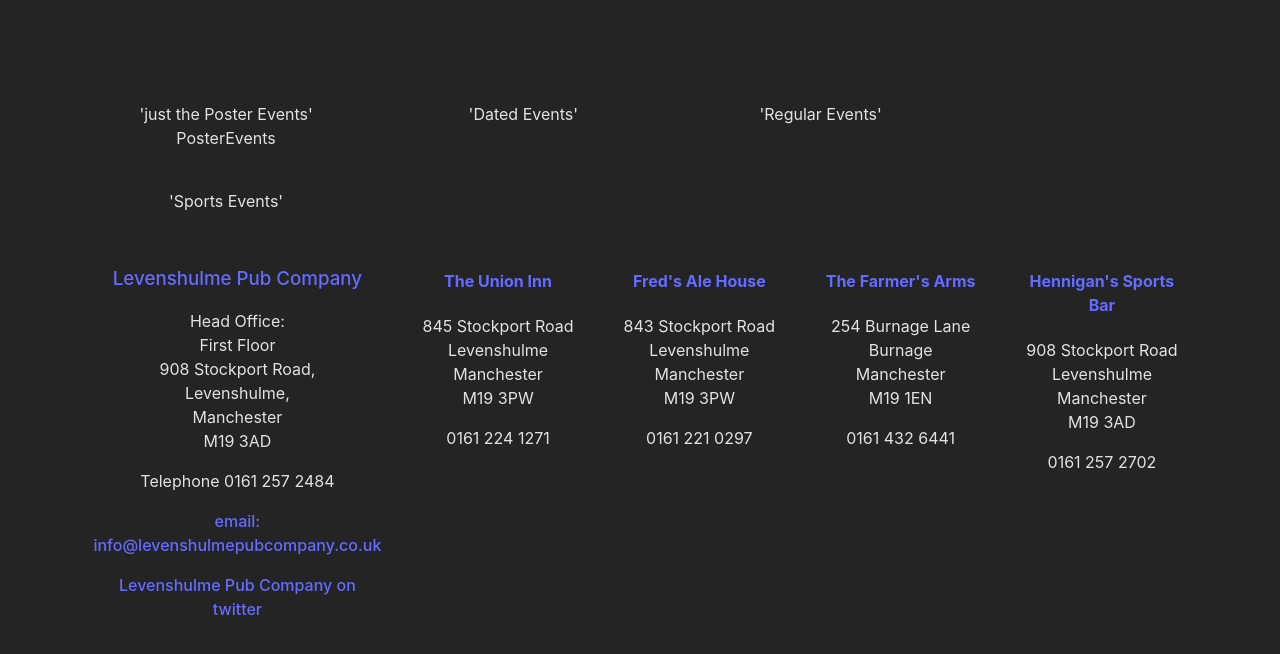
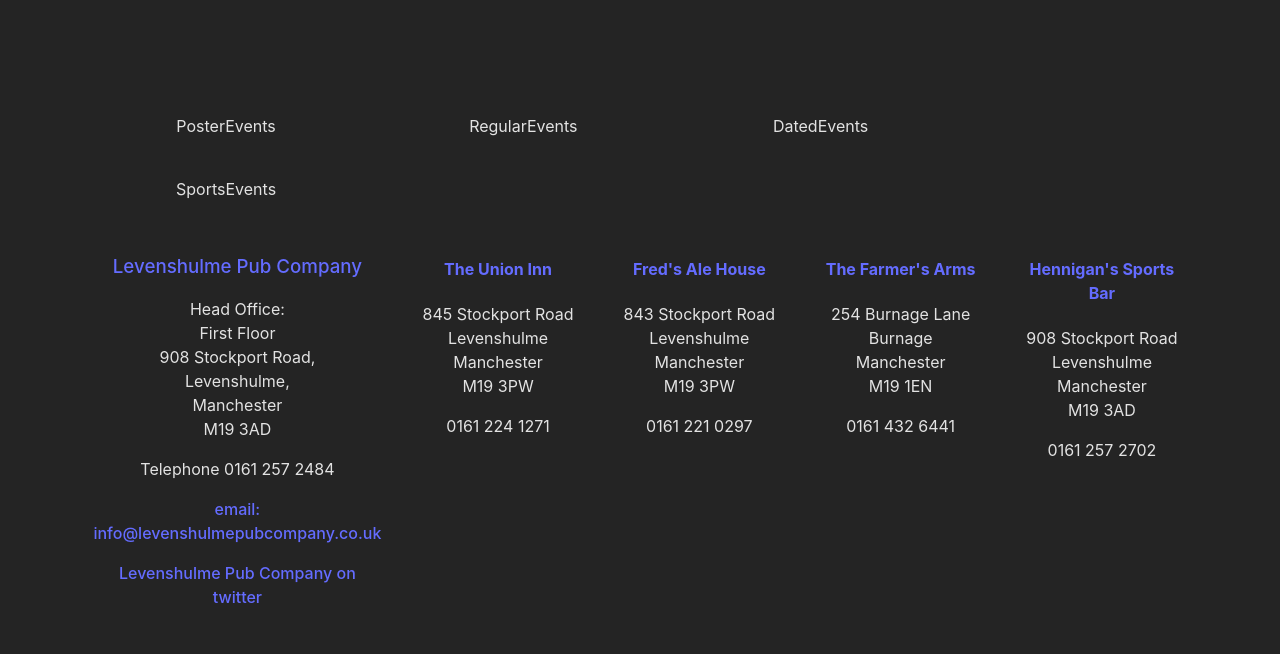
Before and after one commit to chriswright61dev/freds_rq_r6_vite, a React (Vite) app: page /events in a window 1280 px wide. Shown: the top 654 px of the page. Built offline with nearby package versions, Linux system fonts and the light colour scheme.

Commit message:
made empty components for events

```diff
--- /dev/null
+++ b/src/modules/events/DatedEvents/DatedEvents.jsx
@@ -0,0 +1,5 @@
+function DatedEvents() {
+  return <div>DatedEvents</div>;
+}
+
+export default DatedEvents;
--- /dev/null
+++ b/src/modules/events/RegularEvents/RegularEvents.jsx
@@ -0,0 +1,5 @@
+function RegularEvents() {
+  return <div>RegularEvents</div>;
+}
+
+export default RegularEvents;
--- /dev/null
+++ b/src/modules/events/SportsEvents/SportsEvents.jsx
@@ -0,0 +1,5 @@
+function SportsEvents() {
+  return <div>SportsEvents</div>;
+}
+
+export default SportsEvents;
--- a/src/pages/Events.jsx
+++ b/src/pages/Events.jsx
@@ -1,15 +1,24 @@
 import PosterEvents from "../modules/events/PosterEvents/PosterEvents";
-
+import RegularEvents from "../modules/events/RegularEvents/RegularEvents";
+import DatedEvents from "../modules/events/DatedEvents/DatedEvents";
+import SportsEvents from "../modules/events/SportsEvents/SportsEvents";
 function Events() {
   return (
     <div className="container">
       <div className="info_column">
-        'just the Poster Events'
         <PosterEvents />
       </div>
-      <div className="info_column">'Dated Events'</div>
-      <div className="info_column">'Regular Events' </div>
-      <div className="info_column">'Sports Events'</div>
+      <div className="info_column">
+        <RegularEvents />
+      </div>
+      <div className="info_column">
+        {" "}
+        <DatedEvents />{" "}
+      </div>
+      <div className="info_column">
+        {" "}
+        <SportsEvents />
+      </div>
     </div>
   );
 }
```
